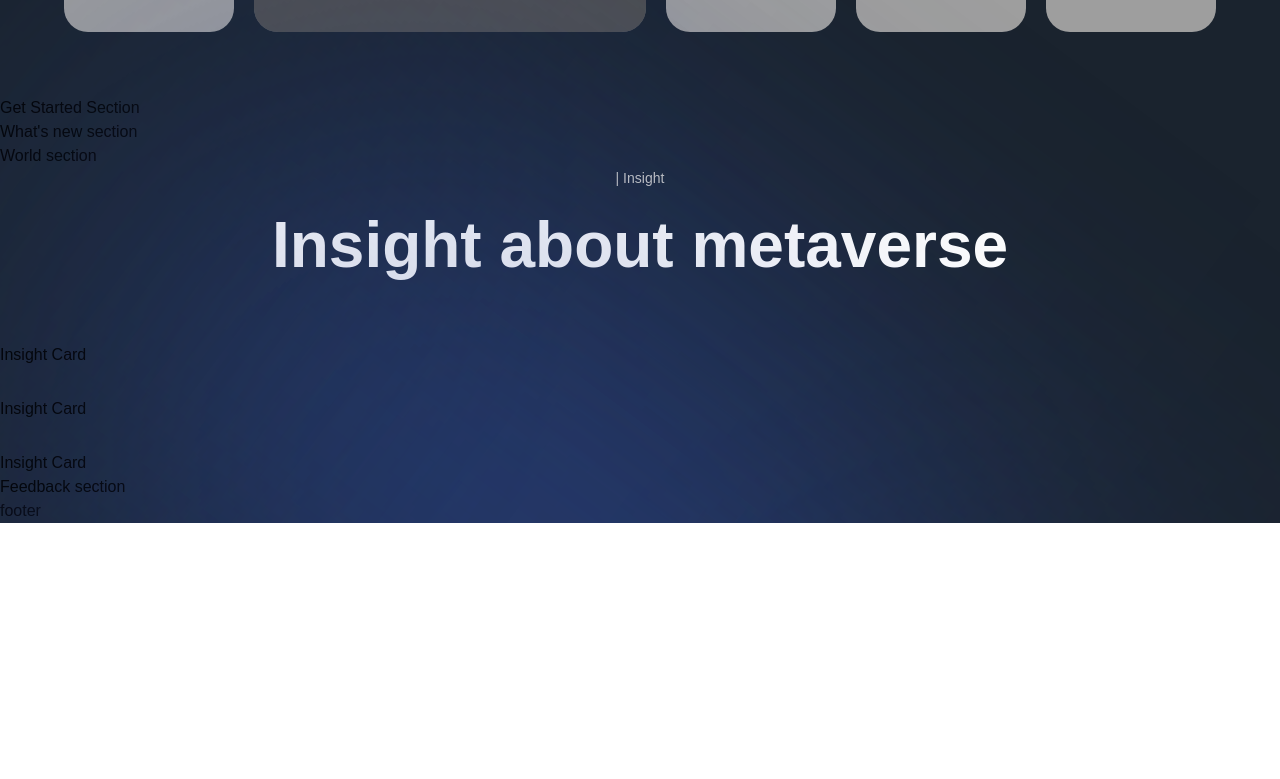
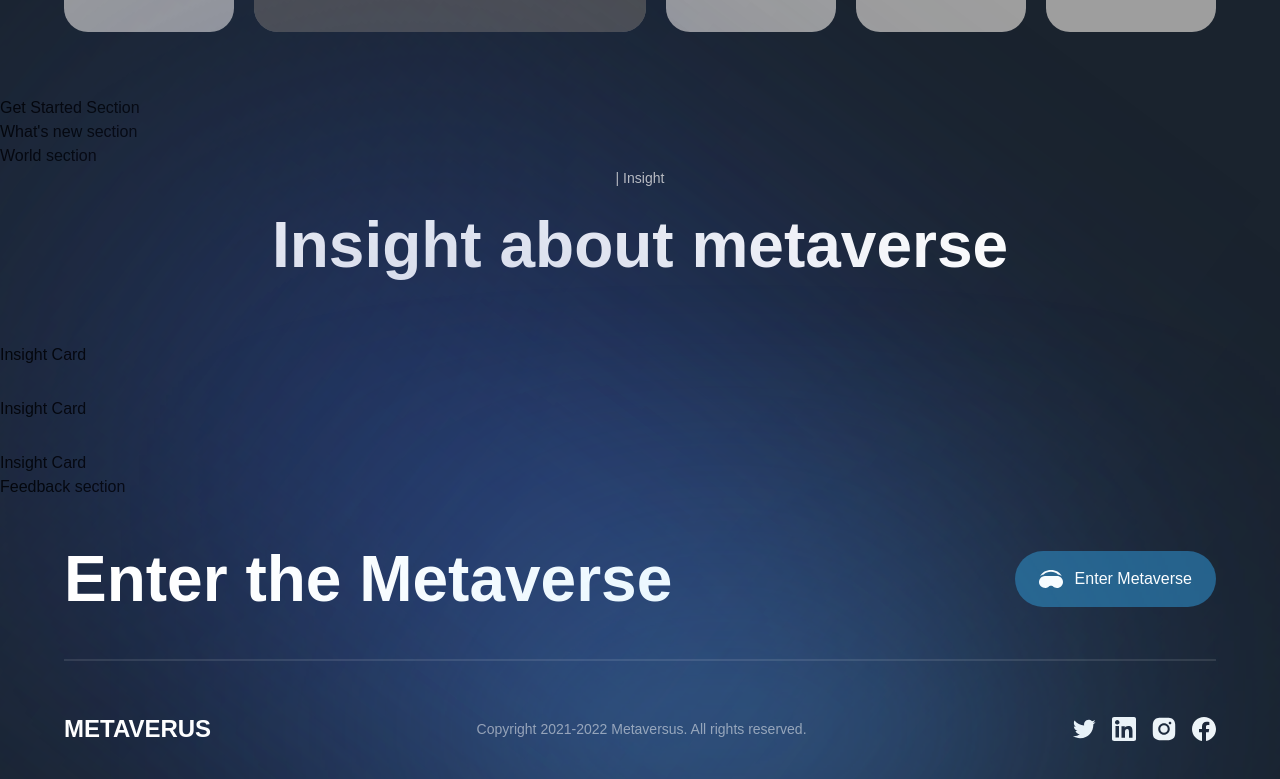
Before and after one commit to prashantsrana803/Metaverse--Framer-Motion--NextJS, a Next.js app: page / in a window 1280 px wide. Shown: the part 2556-3335 px from the top of the page. Before the commit the page ends 3079 px from the top, so only its background shows below. Built offline with nearby package versions, Linux system fonts and the light colour scheme; grey boxes are pictures that could not be loaded; a web font is replaced by a local one.

Commit message:
done with Footer

```diff
--- a/components/Footer.jsx
+++ b/components/Footer.jsx
@@ -1,9 +1,61 @@
 'use client';
 
+import { motion } from "framer-motion";
+import { socials } from "@/constants";
+import styles from "@/styles";
+import { footerVariants } from "@/utils/motion";
+
 const Footer = () => (
-  <footer>
-    footer
-  </footer>
+  <motion.footer
+    variants={footerVariants}
+    initial="hidden"
+    whileInView="show"
+    className={`${styles.xPaddings} py-8 relative`}
+  >
+    <div className="footer-gradient" />
+      <div className={`${styles.innerWidth} mx-auto flex flex-col gap-8`}>
+        <div className="flex items-center justify-between flex-wrap gap-5">
+          <h4 className="font-bold md:text-[64px] text-[44px] text-white">
+            Enter the Metaverse
+          </h4>
+          <button type="button" className="flex items-center h-fit py-4 px-6 bg-[#25618B] rounded-[32px] gap-[12px]">
+            <img
+              src="/headset.svg"
+              alt="headset"
+              className="w-[24px] object-contain"
+            />
+            <span className="font-normal text-[16px] text-white">
+              Enter Metaverse
+            </span>
+          </button>
+        </div>
+
+        <div className="flex flex-col">
+          <div className="mb-[50px] h-[2px] bg-white opacity-10" />
+
+          <div className="flex items-center justify-between flex-wrap gap-4">
+            <h4 className="font-extrabold text-[24px] text-white">
+              METAVERUS
+            </h4>
+            <p className="font-normal text-[14px] text-white opacity-50">
+              Copyright 2021-2022 Metaversus. All rights reserved.
+            </p>
+
+            <div className="flex gap-4">
+              {socials.map((social) =>(
+                <img
+                  key={social.name}
+                  src={social.url}
+                  alt={social.name}
+                  className="w-[24px] h-[24px] object-contain cursor-pointer"
+                />
+              ))}
+            </div>
+          </div>
+        </div>
+      </div>
+
+  </motion.footer>
 );
 
 export default Footer;
```
